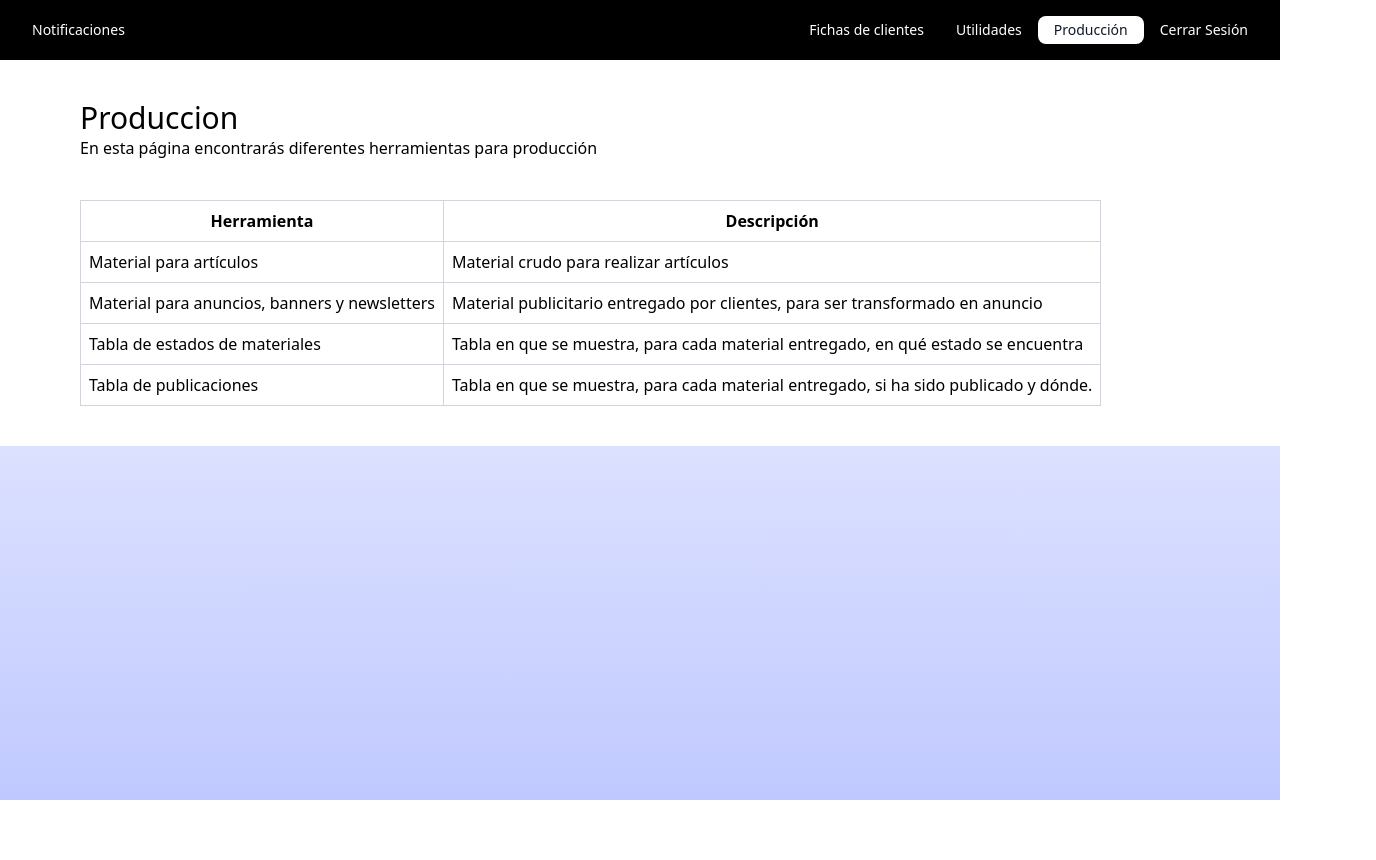
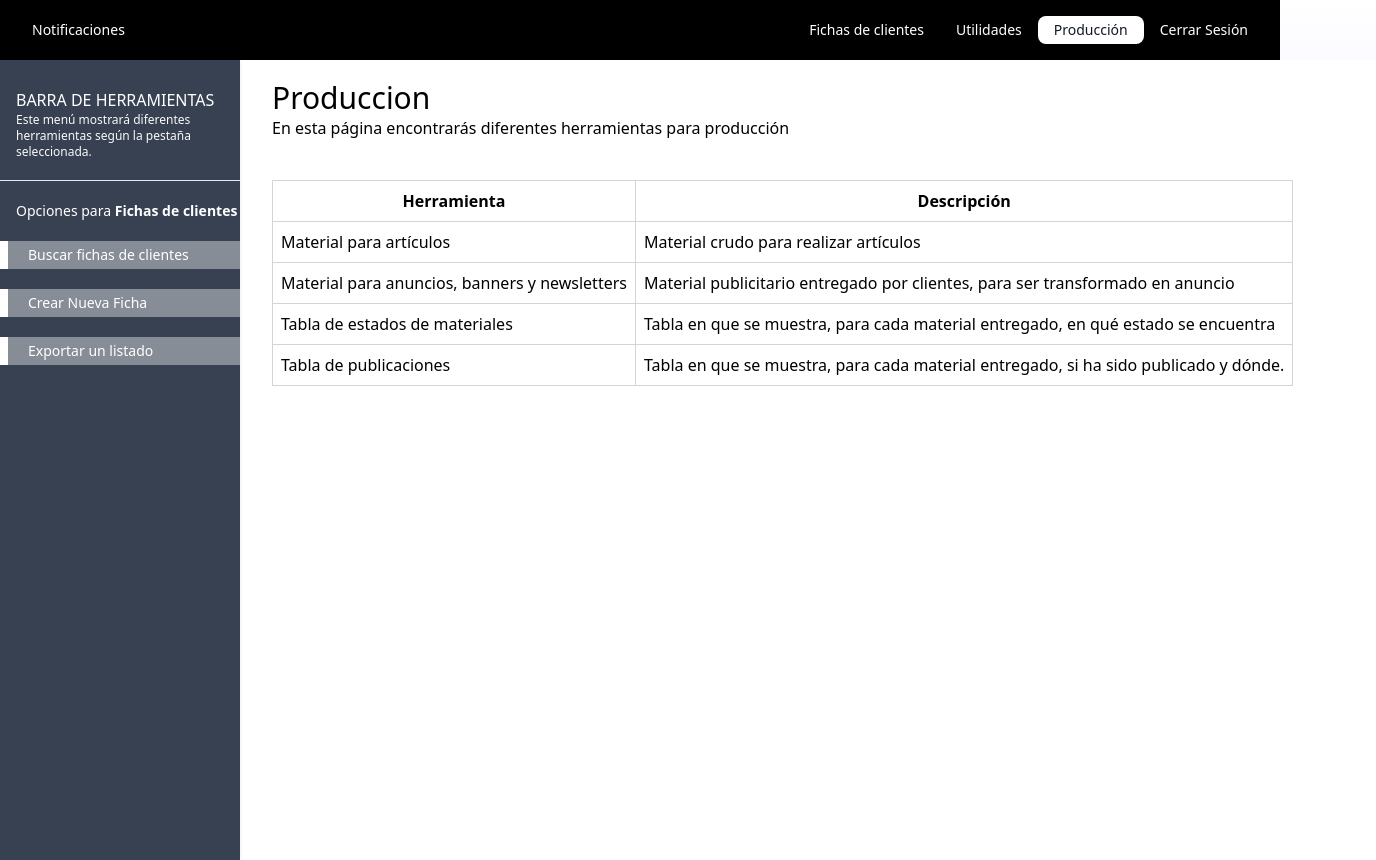
Before and after one commit to frankgimeno3/p3erp, a Next.js app: page /home in a window 1280 px wide. Both pictures are taken after a click on the button "Producción". Shown: the whole page, 1376 px wide, since content can reach past the window. Before the commit the page ends 800 px from the top, so only its background shows below. Built offline with nearby package versions, Linux system fonts and the light colour scheme.

Commit message:
ajusto vista producción

```diff
--- a/components/Produccion/Produccion.tsx
+++ b/components/Produccion/Produccion.tsx
@@ -1,6 +1,12 @@
+import Navproduccion from "../navherramientas/navproduccion";
+
 export default function Produccion() {
   return (
-      <div className="pt-20 pl-20 bg-white">
+    <div className="mt-14 pt-1 w-screen">
+      <div className="flex flex-row">
+        <Navproduccion />
+        <div className="ml-20 w-full h-screen">
+          <div className="flex flex-col pl-24 ml-24 bg-white w-full h-full">
             <h1 className="text-3xl pt-5">Produccion</h1>
             <h2 className="pb-10">
               En esta página encontrarás diferentes herramientas para producción
@@ -24,10 +30,13 @@ export default function Produccion() {
                   </tr>
                   <tr>
                     <td className="border border-gray-300 p-2">
-                  <button>Material para anuncios, banners y newsletters</button>
+                      <button>
+                        Material para anuncios, banners y newsletters
+                      </button>
                     </td>
                     <td className="border border-gray-300 p-2">
-                  Material publicitario entregado por clientes, para ser transformado en anuncio
+                      Material publicitario entregado por clientes, para ser
+                      transformado en anuncio
                     </td>
                   </tr>
                   <tr>
@@ -35,7 +44,8 @@ export default function Produccion() {
                       <button>Tabla de estados de materiales</button>
                     </td>
                     <td className="border border-gray-300 p-2">
-                  Tabla en que se muestra, para cada material entregado, en qué estado se encuentra
+                      Tabla en que se muestra, para cada material entregado, en
+                      qué estado se encuentra
                     </td>
                   </tr>
                   <tr>
@@ -43,7 +53,8 @@ export default function Produccion() {
                       <button>Tabla de publicaciones</button>
                     </td>
                     <td className="border border-gray-300 p-2">
-                  Tabla en que se muestra, para cada material entregado, si ha sido publicado y dónde.
+                      Tabla en que se muestra, para cada material entregado, si
+                      ha sido publicado y dónde.
                     </td>
                   </tr>
                   {/* Agrega aquí más filas siguiendo el mismo patrón */}
@@ -51,5 +62,8 @@ export default function Produccion() {
               </table>
             </div>
           </div>
+        </div>
+      </div>
+    </div>
   );
 }
```
Lines whose indentation alone changed are shown as unchanged.
